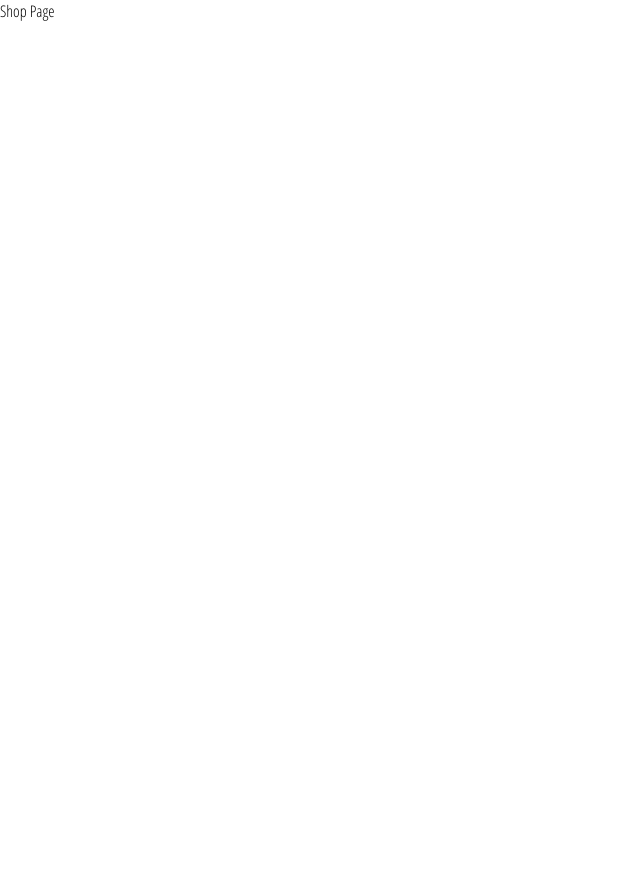
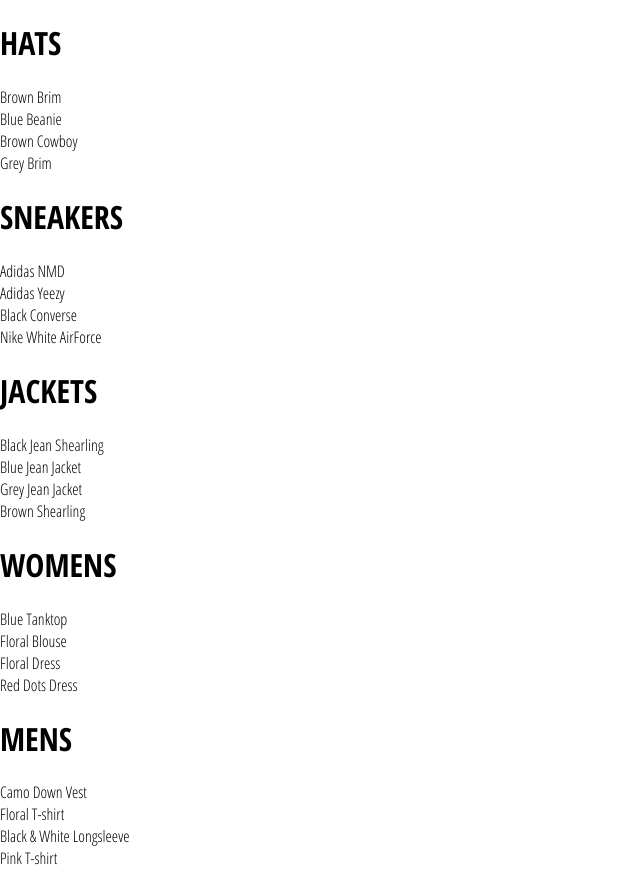
Before and after one commit to L-Goncalves/crwn-clothing, a React (Create React App) app: page /shop in a window 1280 px wide. Shown: the whole page, without its empty margins (0-640 px from the left). Before the commit the page ends 800 px from the top, so only its background shows below. Built offline with nearby package versions, Linux system fonts and the light colour scheme.

Commit message:
Showing shop.data

```diff
--- /dev/null
+++ b/src/components/collection/collection.component.jsx
@@ -0,0 +1,16 @@
+import React from 'react';
+const CollectionPreview = ({title, items}) =>{
+    return(
+
+    <div className='collection-preview'>
+        <h1 className='title'>{title.toUpperCase()}</h1>
+        <div className='preview'>
+        {items.filter((item, idx) => idx < 4).map(item =>{
+            return <div key={item.id}>{item.name}</div>
+        })}
+        </div>
+    </div>
+    )
+}
+
+export default CollectionPreview;
--- a/src/pages/shop/shop.component.jsx
+++ b/src/pages/shop/shop.component.jsx
@@ -1,6 +1,7 @@
 
 import React from 'react'
 import SHOP_DATA from './shop.data'
+import CollectionPreview from '../../components/collection/collection.component'
 
 class ShopPage extends React.Component{
     constructor(){
@@ -14,9 +15,17 @@
 
 
     render(){
+        const {collections} = this.state;
+
         return(
-            <div>
-                Shop Page
+            <div className='shop-page'>
+
+             {collections.map( ({id, ...otherCollectionProps}) =>{
+                 return(
+                    <CollectionPreview key={id} {...otherCollectionProps}/>
+                 )
+             })}
+
             </div>
         )
     }
```
